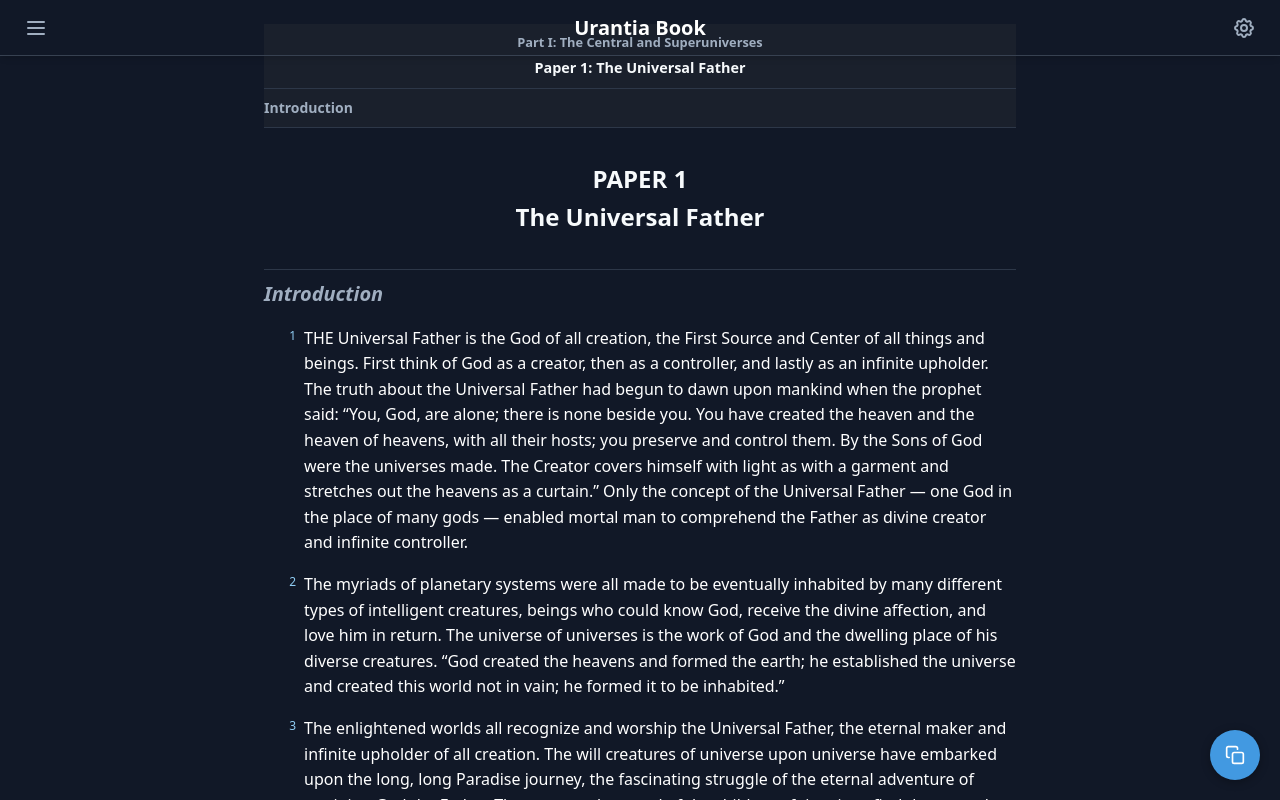
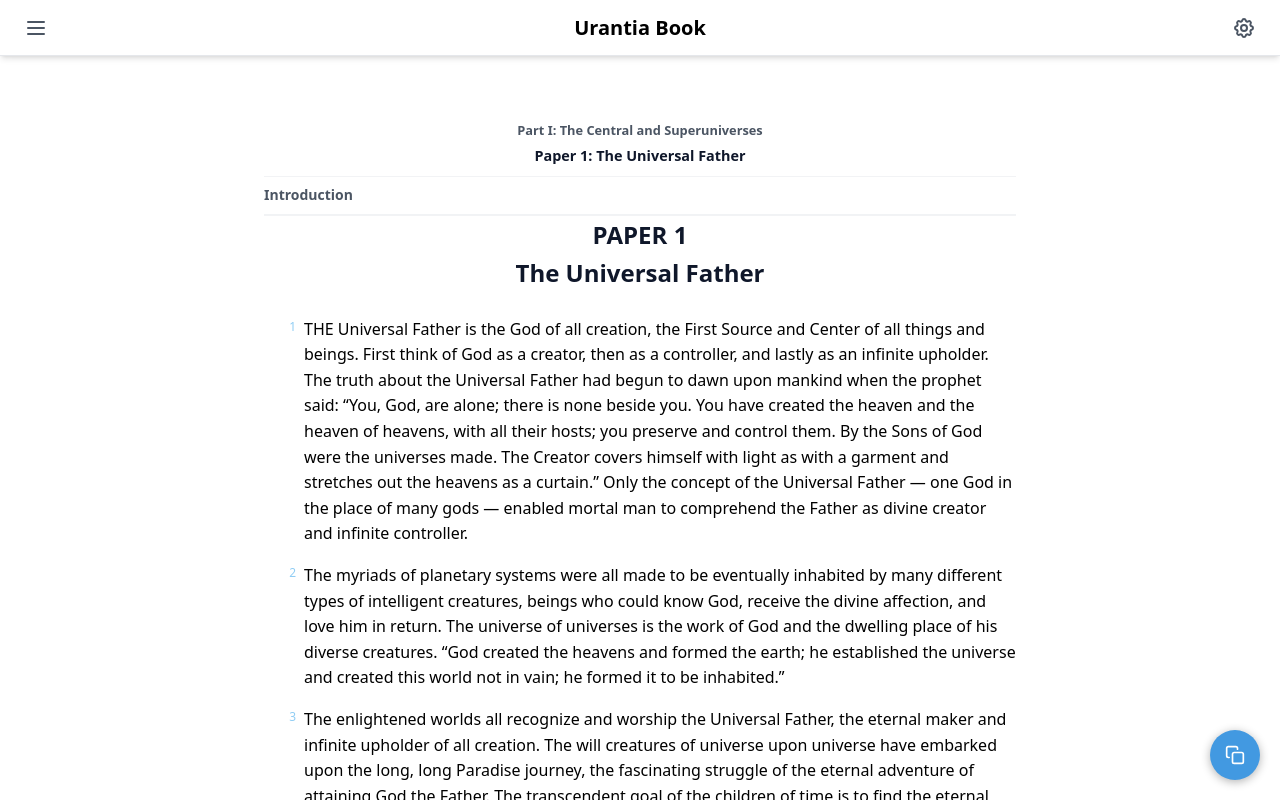
Before and after one commit to emen7/ecosystem-b, a Next.js app: page / in a window 1280 px wide. Shown: the top 800 px of the page. Built offline with nearby package versions, Linux system fonts and the light colour scheme.

Commit message:
correctly renders the Urantia Book content with improved styling, navigation, and theme support

```diff
--- a/app/components/Header.tsx
+++ b/app/components/Header.tsx
@@ -12,7 +12,7 @@
   const { theme } = useTheme();
 
   return (
-    <header className="fixed top-0 left-0 right-0 z-50 shadow-md border-b border-gray-700 h-14">
+    <header className="fixed top-0 left-0 right-0 z-30 shadow-md border-b h-14 header">
       <div className="flex justify-between items-center h-full px-4">
         {/* Menu Button (Left) */}
         <button
--- a/app/components/ReadingArea.tsx
+++ b/app/components/ReadingArea.tsx
@@ -14,7 +14,7 @@
   selectedSection,
   paragraphNumber
 }) => {
-  const { theme } = useTheme();
+  const { theme, effectiveColorScheme } = useTheme();
 
   // State
   const [content, setContent] = useState('');
@@ -334,13 +334,8 @@
     }
   };
 
-  // Determine theme class
-  let themeClass = 'dark-theme';
-  if (theme.colorScheme === 'light') {
-    themeClass = 'light-theme';
-  } else if (theme.colorScheme === 'sepia') {
-    themeClass = 'sepia-theme';
-  }
+  // Determine theme class based on effective color scheme
+  const themeClass = effectiveColorScheme === 'light' ? 'light-theme' : 'dark-theme';
 
   if (loading) {
     return (
@@ -409,14 +404,10 @@
 
         return (
           <div key={section.id} id={section.id} className="section-content">
-            {section.number !== "0" ? (
+            {/* Only render section title if it's not section 0 (introduction) */}
+            {section.number !== "0" && (
               <h3 className="section-title">
                 {section.number}. {section.title.replace(/^\d+\.\s*/i, '')}
-              </h3>
-            ) : (
-              // This is the introduction section (no number)
-              <h3 className="section-title-intro">
-                {selectedPaper === "Foreword" ? "" : "Introduction"}
               </h3>
             )}
 
--- a/app/components/SettingsPanel.tsx
+++ b/app/components/SettingsPanel.tsx
@@ -44,10 +44,15 @@
                 Light
               </button>
               <button
-                className={`settings-option-button ${theme.colorScheme === 'sepia' ? 'active' : ''}`}
-                onClick={() => handleOptionClick('colorScheme', 'sepia')}
+                className={`settings-option-button ${theme.colorScheme === 'system' ? 'active' : ''}`}
+                onClick={() => handleOptionClick('colorScheme', 'system')}
               >
-                Sepia
+                System
+                <span className="system-theme-icon">
+                  <svg xmlns="http://www.w3.org/2000/svg" className="h-3 w-3 ml-1" viewBox="0 0 20 20" fill="currentColor">
+                    <path fillRule="evenodd" d="M3 5a2 2 0 012-2h10a2 2 0 012 2v8a2 2 0 01-2 2h-2.22l.123.489.804.804A1 1 0 0113 18H7a1 1 0 01-.707-1.707l.804-.804L7.22 15H5a2 2 0 01-2-2V5zm5.771 7H5V5h10v7H8.771z" clipRule="evenodd" />
+                  </svg>
+                </span>
               </button>
             </div>
           </div>
--- a/app/contexts/ThemeContext.tsx
+++ b/app/contexts/ThemeContext.tsx
@@ -1,9 +1,9 @@
 'use client';
 
-import React, { createContext, useContext, useState } from 'react';
+import React, { createContext, useContext, useState, useEffect } from 'react';
 
 // Define theme option types
-export type ColorScheme = 'light' | 'dark' | 'sepia';
+export type ColorScheme = 'light' | 'dark' | 'system';
 export type FontFamily = 'sans' | 'serif';
 export type FontSize = 'small' | 'medium' | 'large' | 'xlarge';
 export type LineSpacing = 'compact' | 'normal' | 'relaxed';
@@ -20,11 +20,12 @@
 interface ThemeContextType {
   theme: ThemeOption;
   updateTheme: (newTheme: ThemeOption) => void;
+  effectiveColorScheme: 'light' | 'dark';
 }
 
 // Define default theme settings
 const defaultTheme: ThemeOption = {
-  colorScheme: 'dark',
+  colorScheme: 'system',
   fontFamily: 'sans',
   fontSize: 'medium',
   lineSpacing: 'normal',
@@ -37,14 +38,69 @@
 export const ThemeProvider: React.FC<{ children: React.ReactNode }> = ({
   children,
 }) => {
-  const [theme, setTheme] = useState<ThemeOption>(defaultTheme);
+  const [theme, setTheme] = useState<ThemeOption>(() => {
+    // Try to load from localStorage on client side
+    if (typeof window !== 'undefined') {
+      const savedTheme = localStorage.getItem('reader-theme');
+      if (savedTheme) {
+        try {
+          return JSON.parse(savedTheme);
+        } catch (e) {
+          console.error('Failed to parse saved theme', e);
+        }
+      }
+    }
+    return defaultTheme;
+  });
+
+  // Detect system preference
+  const [systemPrefersDark, setSystemPrefersDark] = useState<boolean | null>(null);
+
+  // Set up listeners for system preference changes
+  useEffect(() => {
+    if (typeof window === 'undefined') return;
+
+    // Check initial preference
+    const darkModeMediaQuery = window.matchMedia('(prefers-color-scheme: dark)');
+    setSystemPrefersDark(darkModeMediaQuery.matches);
+
+    // Set up listener for changes
+    const handleChange = (e: MediaQueryListEvent) => {
+      setSystemPrefersDark(e.matches);
+    };
+
+    darkModeMediaQuery.addEventListener('change', handleChange);
+
+    return () => {
+      darkModeMediaQuery.removeEventListener('change', handleChange);
+    };
+  }, []);
+
+  // Save theme changes to localStorage
+  useEffect(() => {
+    if (typeof window !== 'undefined') {
+      localStorage.setItem('reader-theme', JSON.stringify(theme));
+    }
+  }, [theme]);
 
   const updateTheme = (newTheme: ThemeOption) => {
     setTheme(newTheme);
   };
 
+  // Get actual color scheme based on system preference if set to 'system'
+  const getEffectiveColorScheme = (): 'light' | 'dark' => {
+    if (theme.colorScheme === 'system') {
+      return systemPrefersDark ? 'dark' : 'light';
+    }
+    return theme.colorScheme;
+  };
+
   return (
-    <ThemeContext.Provider value={{ theme, updateTheme }}>
+    <ThemeContext.Provider value={{
+      theme,
+      updateTheme,
+      effectiveColorScheme: getEffectiveColorScheme()
+    }}>
       {children}
     </ThemeContext.Provider>
   );
--- a/app/enhanced-ui.css
+++ b/app/enhanced-ui.css
@@ -10,8 +10,8 @@
 /* Sticky header styles */
 .sticky-header {
   position: sticky;
-  top: 0;
-  z-index: 10;
+  top: 56px; /* Fixed header height */
+  z-index: 20;
   background-color: var(--background-color, #1a202c);
   padding: 0.5rem 0;
   border-bottom: 1px solid var(--border-color, #4a5568);
@@ -39,10 +39,10 @@
 
 .sticky-section-title {
   position: sticky;
-  top: 64px; /* Height of the sticky header + padding */
+  top: 120px; /* Header + sticky header height */
   padding: 0.5rem 0;
   background-color: var(--background-color, #1a202c);
-  z-index: 9;
+  z-index: 19;
   border-bottom: 1px solid var(--border-color, #4a5568);
   font-size: 0.875rem;
   font-weight: 600;
@@ -206,30 +206,50 @@
   display: none;
 }
 
-/* Dark/Light/Sepia themes */
+/* Section navigation dropdown - match z-index */
+.section-dropdown-content {
+  z-index: 25;
+}
+
+/* Content container spacing */
+.content-container {
+  padding-top: 56px; /* Match header height */
+}
+
+/* Header styling */
+header {
+  position: fixed;
+  top: 0;
+  left: 0;
+  right: 0;
+  z-index: 30;
+  height: 56px;
+  background-color: var(--background-color);
+  border-bottom: 1px solid var(--border-color);
+}
+
+/* Dark/Light themes with modern colors */
 .dark-theme {
-  --background-color: #1a202c;
-  --text-color: #f7fafc;
-  --secondary-text: #a0aec0;
-  --border-color: #2d3748;
-  --hover-color: #2d3748;
-  --active-color: #3182ce;
+  --background-color: #000000; /* True black for OLED screens */
+  --text-color: #ffffff;
+  --secondary-text: #b5bfd3;
+  --border-color: #2d333b;
+  --hover-color: #2d333b;
+  --active-color: #0078d7; /* Modern blue accent */
 }
 
 .light-theme {
   --background-color: #ffffff;
-  --text-color: #1a202c;
-  --secondary-text: #4a5568;
-  --border-color: #e2e8f0;
-  --hover-color: #edf2f7;
-  --active-color: #3182ce;
+  --text-color: #0f172a; /* Deep blue-black for better contrast */
+  --secondary-text: #4b5563;
+  --border-color: #e5e7eb;
+  --hover-color: #f3f4f6;
+  --active-color: #0078d7; /* Modern blue accent */
 }
 
-.sepia-theme {
-  --background-color: #f8f1e3;
-  --text-color: #4b3621;
-  --secondary-text: #5f4c32;
-  --border-color: #e6d7bf;
-  --hover-color: #f0e5d1;
-  --active-color: #957746;
+/* System theme icon style */
+.system-theme-icon {
+  display: inline-flex;
+  align-items: center;
+  margin-left: 4px;
 }
--- a/app/page.tsx
+++ b/app/page.tsx
@@ -8,7 +8,7 @@
 import { useTheme } from "./contexts/ThemeContext";
 
 export default function Home() {
-  const { theme } = useTheme();
+  const { theme, effectiveColorScheme } = useTheme();
   const [selectedPaper, setSelectedPaper] = useState("Paper 1: The Universal Father");
   const [selectedSection, setSelectedSection] = useState("");
   const [sidebarOpen, setSidebarOpen] = useState(false);
@@ -24,17 +24,26 @@
 
   // Apply theme class to body
   useEffect(() => {
-    document.body.classList.remove("dark-theme", "light-theme", "sepia-theme");
+    document.body.classList.remove("dark-theme", "light-theme");
 
-    let themeClass = "dark-theme";
-    if (theme.colorScheme === "light") {
-      themeClass = "light-theme";
-    } else if (theme.colorScheme === "sepia") {
-      themeClass = "sepia-theme";
-    }
+    const themeClass = effectiveColorScheme === 'light' ? 'light-theme' : 'dark-theme';
+    document.body.classList.add(themeClass);
 
-    document.body.classList.add(themeClass);
-  }, [theme.colorScheme]);
+    // Add custom CSS variables to body for font and spacing settings
+    document.body.style.setProperty('--font-family', theme.fontFamily === 'serif' ?
+      "'Georgia', 'Times New Roman', serif" :
+      "'Inter', -apple-system, BlinkMacSystemFont, 'Segoe UI', sans-serif");
+
+    document.body.style.setProperty('--font-size',
+      theme.fontSize === 'small' ? '0.9rem' :
+      theme.fontSize === 'large' ? '1.1rem' :
+      theme.fontSize === 'xlarge' ? '1.25rem' : '1rem');
+
+    document.body.style.setProperty('--line-height',
+      theme.lineSpacing === 'compact' ? '1.4' :
+      theme.lineSpacing === 'relaxed' ? '1.8' : '1.6');
+
+  }, [theme, effectiveColorScheme]);
 
   return (
     <div className="app-container">
```
